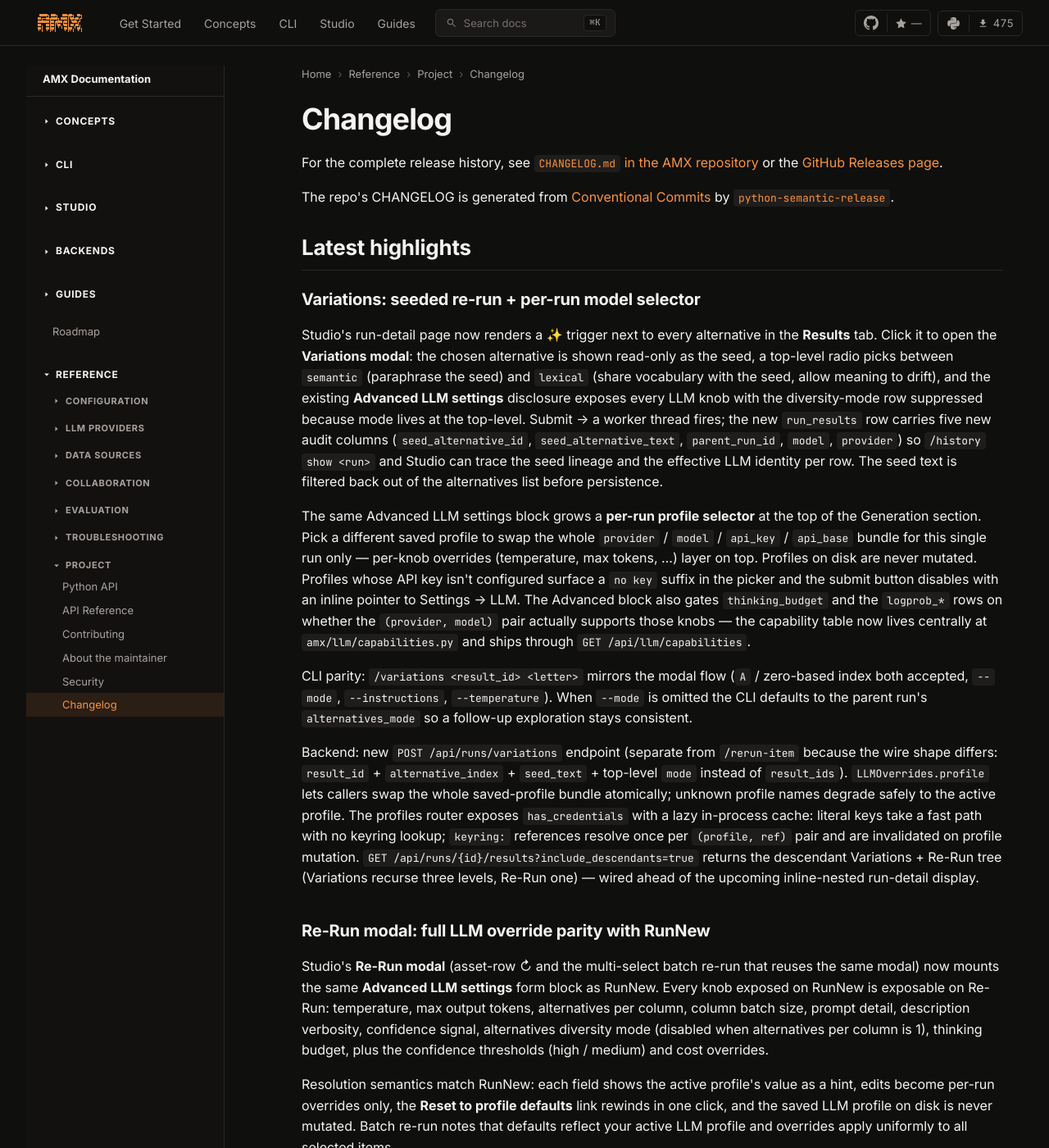
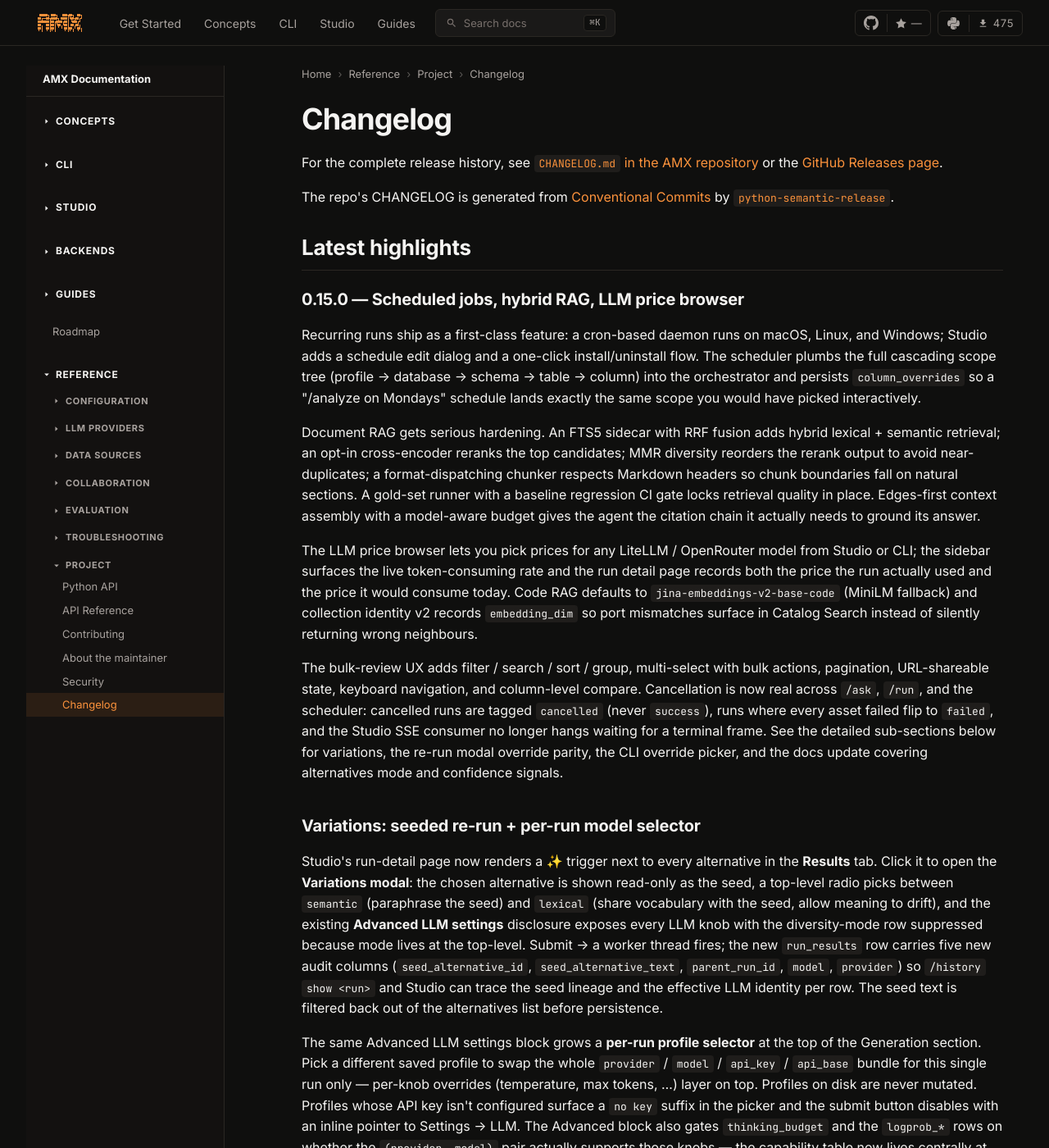
Before and after one commit to omeryasirkucuk/amx-docs, an MkDocs documentation site: the page built from docs/changelog.md, in a window 1280 px wide and 1400 px high. Shown: the whole window at 82% size. Built offline with MkDocs 1.6.1 and Material for MkDocs 9.7.7, drawn with Linux system fonts in a browser that asks for light colours; comment, search, counter and statistics services are not loaded.

Commit message:
docs: bump version references to 0.15.0 (#43)
Co-authored-by: omeryasirkucuk <omeryasirkucuk@users.noreply.github.com>

```diff
--- a/docs/changelog.md
+++ b/docs/changelog.md
@@ -7,6 +7,45 @@
 by [`python-semantic-release`](https://python-semantic-release.readthedocs.io/).
 
 ## Latest highlights
+
+### 0.15.0 — Scheduled jobs, hybrid RAG, LLM price browser
+
+Recurring runs ship as a first-class feature: a cron-based daemon runs
+on macOS, Linux, and Windows; Studio adds a schedule edit dialog and a
+one-click install/uninstall flow. The scheduler plumbs the full cascading
+scope tree (profile → database → schema → table → column) into the
+orchestrator and persists `column_overrides` so a "/analyze on Mondays"
+schedule lands exactly the same scope you would have picked
+interactively.
+
+Document RAG gets serious hardening. An FTS5 sidecar with RRF fusion
+adds hybrid lexical + semantic retrieval; an opt-in cross-encoder
+reranks the top candidates; MMR diversity reorders the rerank output
+to avoid near-duplicates; a format-dispatching chunker respects
+Markdown headers so chunk boundaries fall on natural sections. A
+gold-set runner with a baseline regression CI gate locks retrieval
+quality in place. Edges-first context assembly with a model-aware
+budget gives the agent the citation chain it actually needs to ground
+its answer.
+
+The LLM price browser lets you pick prices for any LiteLLM /
+OpenRouter model from Studio or CLI; the sidebar surfaces the live
+token-consuming rate and the run detail page records both the price
+the run actually used and the price it would consume today. Code RAG
+defaults to `jina-embeddings-v2-base-code` (MiniLM fallback) and
+collection identity v2 records `embedding_dim` so port mismatches
+surface in Catalog Search instead of silently returning wrong
+neighbours.
+
+The bulk-review UX adds filter / search / sort / group, multi-select
+with bulk actions, pagination, URL-shareable state, keyboard
+navigation, and column-level compare. Cancellation is now real across
+`/ask`, `/run`, and the scheduler: cancelled runs are tagged
+`cancelled` (never `success`), runs where every asset failed flip to
+`failed`, and the Studio SSE consumer no longer hangs waiting for a
+terminal frame. See the detailed sub-sections below for variations, the
+re-run modal override parity, the CLI override picker, and the docs
+update covering alternatives mode and confidence signals.
 
 ### Variations: seeded re-run + per-run model selector
 
--- a/mkdocs.yml
+++ b/mkdocs.yml
@@ -71,7 +71,7 @@
   # Bump this string for each release; the footer reads it via
   # {{ config.extra.version }}. Sample REPL/doctor outputs that quote
   # a specific version stay hardcoded — they're frozen examples.
-  version: "0.14.0"
+  version: "0.15.0"
 
 markdown_extensions:
   - abbr
```
Also changed, not shown: docs/api/reference.md (+1 -1 lines), docs/security.md (+3 -3 lines).
